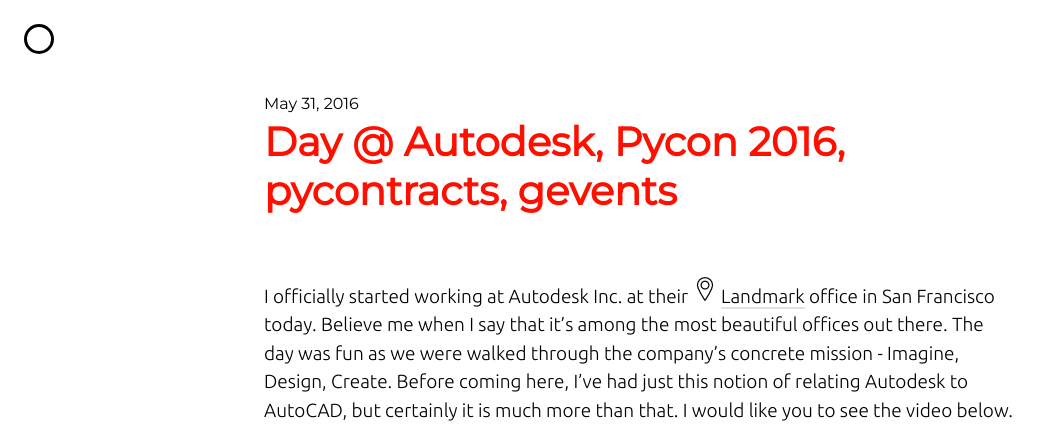
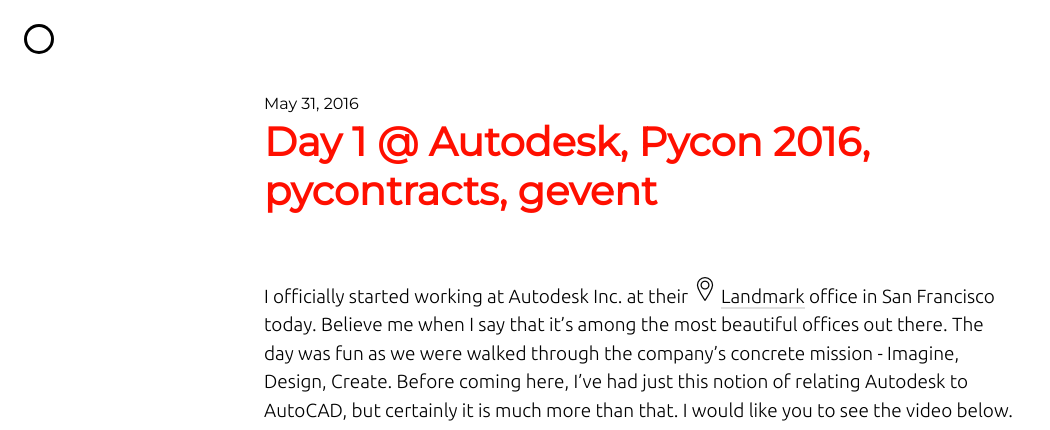
Before and after one commit to pbamotra/sciontist, a Jekyll site: the page built from _posts/2016-05-31-autodesk-women-in-pycon-gevents.markdown, in a window 1280 px wide and 900 px high, cut to the strip 0-430 px from the top of the window. Shown: the whole strip, without its empty margins (0-1050 px from the left). Built offline with Jekyll 4.4.1, drawn with Linux system fonts in a browser that asks for light colours; nearby versions of some CDN libraries; comment, search, counter and statistics services are not loaded.

Commit message:
New post on  pycon edit 6

```diff
--- a/_posts/2016-05-31-autodesk-women-in-pycon-gevents.markdown
+++ b/_posts/2016-05-31-autodesk-women-in-pycon-gevents.markdown
@@ -1,5 +1,5 @@
 ---
-title: Day @ Autodesk, Pycon 2016, pycontracts, gevents
+title: Day 1 @ Autodesk, Pycon 2016, pycontracts, gevent
 ---
 I officially started working at Autodesk Inc. at their ![location pin image](images/location-pin.png) [Landmark](http://www.autodesk.com/gallery/overview) office in San Francisco today. Believe me when I say that it's among the most beautiful offices out there. The day was fun as we were walked through the company's concrete mission - Imagine, Design, Create. Before coming here, I've had just this notion of relating Autodesk to AutoCAD, but certainly it is much more than that. I would like you to see the video below.
 <div class="embedly-responsive" style="position: relative;padding-bottom: 56.2061%;height: 0;overflow: hidden;"><iframe class="embedly-embed" frameborder="0" scrolling="no" allowfullscreen src="//cdn.embedly.com/widgets/media.html?src=https%3A%2F%2Fwww.youtube.com%2Fembed%2FqcLYx6Nj9zw%3Ffeature%3Doembed&url=http%3A%2F%2Fwww.youtube.com%2Fwatch%3Fv%3DqcLYx6Nj9zw&image=https%3A%2F%2Fi.ytimg.com%2Fvi%2FqcLYx6Nj9zw%2Fhqdefault.jpg&args=showinfo%3D0&key=7c70f62e96804edda8009c0ee51c65ae&type=text%2Fhtml&schema=youtube" width="854" height="480" style="position: absolute;top: 0;left: 0;width: 100%;height: 100%;"></iframe></div>
```
